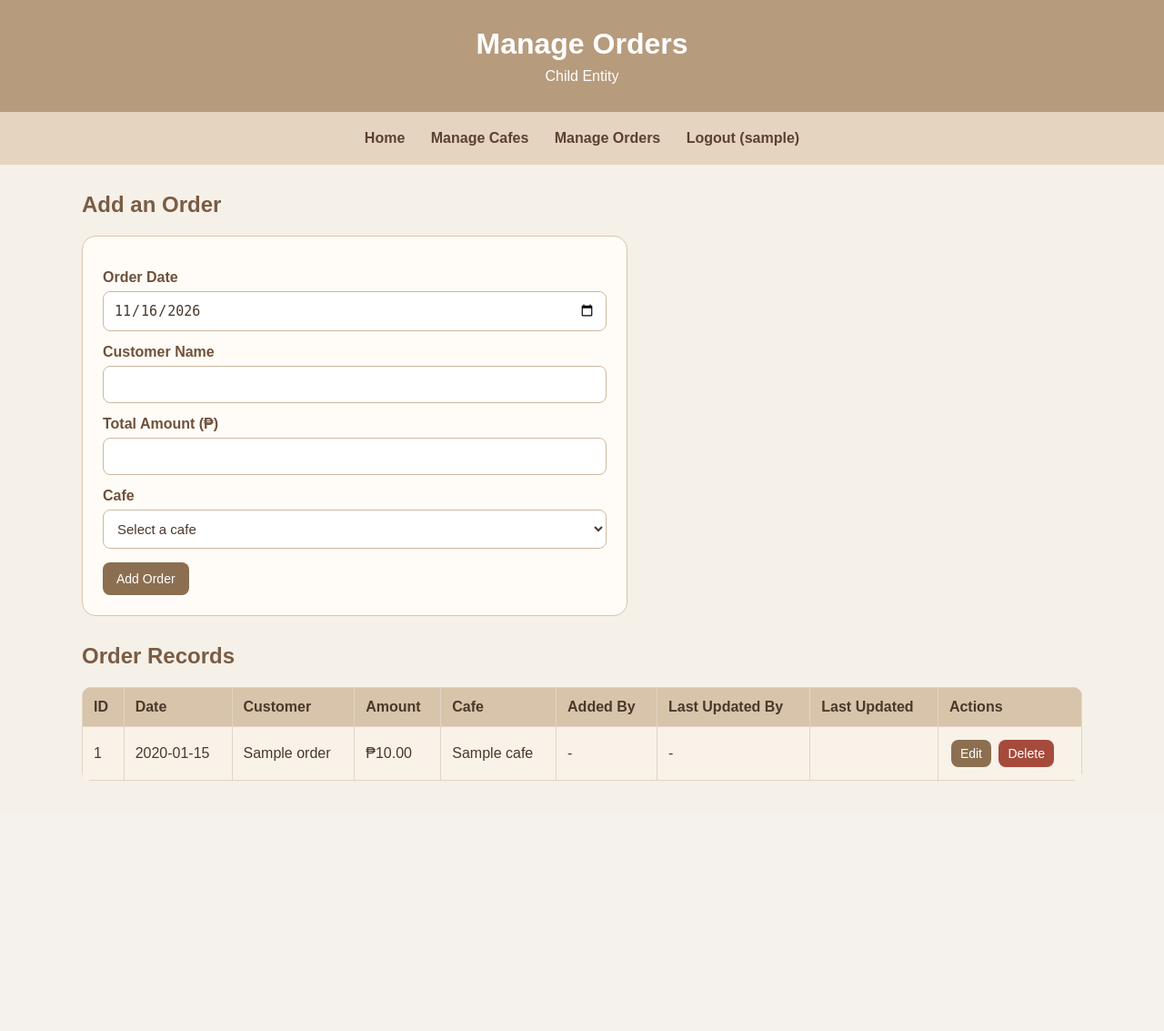
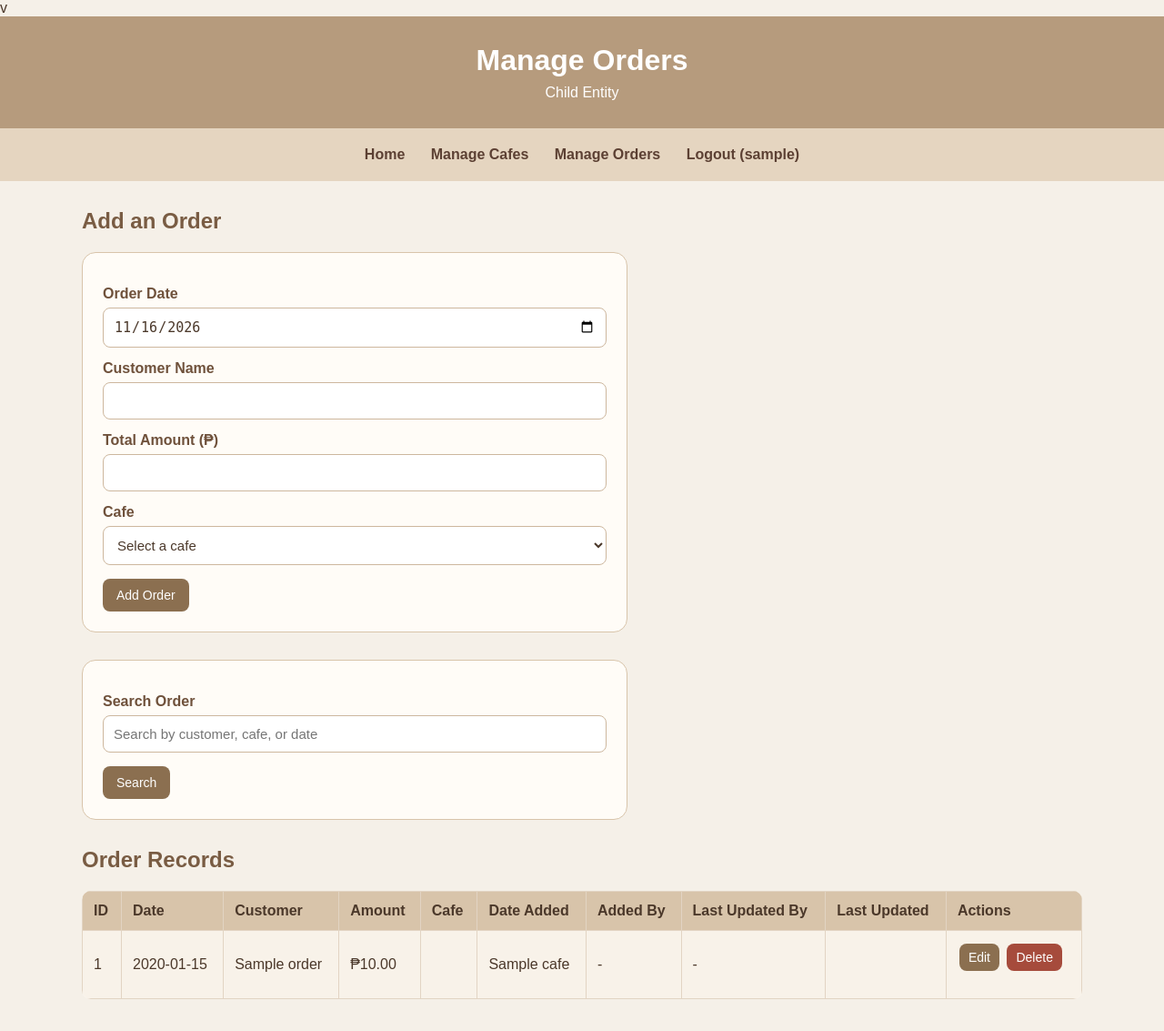
Before and after one commit to angelamende-gel/mendez_cafe_management-, a PHP site: page /orders.php in a window 1280 px wide. Shown: the whole page at 91% size. Before the commit the page ends 858 px from the top, so only its background shows below. Run offline with PHP 8.4, Linux system fonts and the light colour scheme; the visitor is signed in with stand-in values (Sample User, id 1); tables that the repository leaves empty or names only in its code hold one stand-in row (values such as "Sample post"); data that the repository does not hold is empty.

Commit message:
Implement search feature for order records
Added search functionality for orders by customer name, cafe name, or order date.

```diff
--- a/orders.php
+++ b/orders.php
@@ -1,4 +1,4 @@
-<?php
+v<?php
 session_start();
 if (!isset($_SESSION["user_id"])) {
    header("Location: login.php");
@@ -85,16 +85,25 @@ if ($_SERVER["REQUEST_METHOD"] === "POST") {
 $cafes = $pdo->query(
    "SELECT * FROM cafe ORDER BY cafe_name"
 )->fetchAll(PDO::FETCH_ASSOC);
-$orders = $pdo->query(
-   "SELECT orders.*, cafe.cafe_name,
-           a.username AS added_by_name,
-           u.username AS updated_by_name
-    FROM orders
-    INNER JOIN cafe ON orders.cafe_id = cafe.cafe_id
-    LEFT JOIN users a ON orders.added_by = a.user_id
-    LEFT JOIN users u ON orders.updated_by = u.user_id
-    ORDER BY orders.order_id DESC"
-)->fetchAll(PDO::FETCH_ASSOC);
+$search = trim($_GET["search"] ?? "");
+$sql = "SELECT orders.*, cafe.cafe_name,
+               a.username AS added_by_name,
+               u.username AS updated_by_name
+        FROM orders
+        INNER JOIN cafe ON orders.cafe_id = cafe.cafe_id
+        LEFT JOIN users a ON orders.added_by = a.user_id
+        LEFT JOIN users u ON orders.updated_by = u.user_id";
+$params = [];
+if ($search !== "") {
+    $sql .= " WHERE orders.customer_name LIKE ?
+              OR cafe.cafe_name LIKE ?
+              OR orders.order_date LIKE ?";
+    $params = ["%$search%", "%$search%", "%$search%"];
+}
+$sql .= " ORDER BY orders.order_id DESC";
+$stmt = $pdo->prepare($sql);
+$stmt->execute($params);
+$orders = $stmt->fetchAll(PDO::FETCH_ASSOC);
 ?>
 <!DOCTYPE html>
 <html lang="en">
@@ -154,6 +163,14 @@ $orders = $pdo->query(
        <?php endif; ?>
    </form>
    <?php endif; ?>
+   <form method="GET" class="form-card">
+    <label>Search Order</label>
+    <input type="text" name="search" value="<?= e($search) ?>" placeholder="Search by customer, cafe, or date">
+    <button type="submit">Search</button>
+    <?php if ($search !== ""): ?>
+        <a class="button secondary" href="orders.php">Clear</a>
+    <?php endif; ?>
+</form>
    <h2>Order Records</h2>
    <div class="table-wrap">
        <table>
@@ -163,6 +180,7 @@ $orders = $pdo->query(
                <th>Customer</th>
                <th>Amount</th>
                <th>Cafe</th>
+               <th>Date Added</th>
                <th>Added By</th>
                <th>Last Updated By</th>
                <th>Last Updated</th>
@@ -174,6 +192,7 @@ $orders = $pdo->query(
                <td><?= e($order["order_date"]) ?></td>
                <td><?= e($order["customer_name"]) ?></td>
                <td>₱<?= number_format((float)$order["total_amount"], 2) ?></td>
+               <td><?= e($order["date_added"]) ?></td>
                <td><?= e($order["cafe_name"]) ?></td>
                <td><?= e($order["added_by_name"] ?? "-") ?></td>
                <td><?= e($order["updated_by_name"] ?? "-") ?></td>
```
